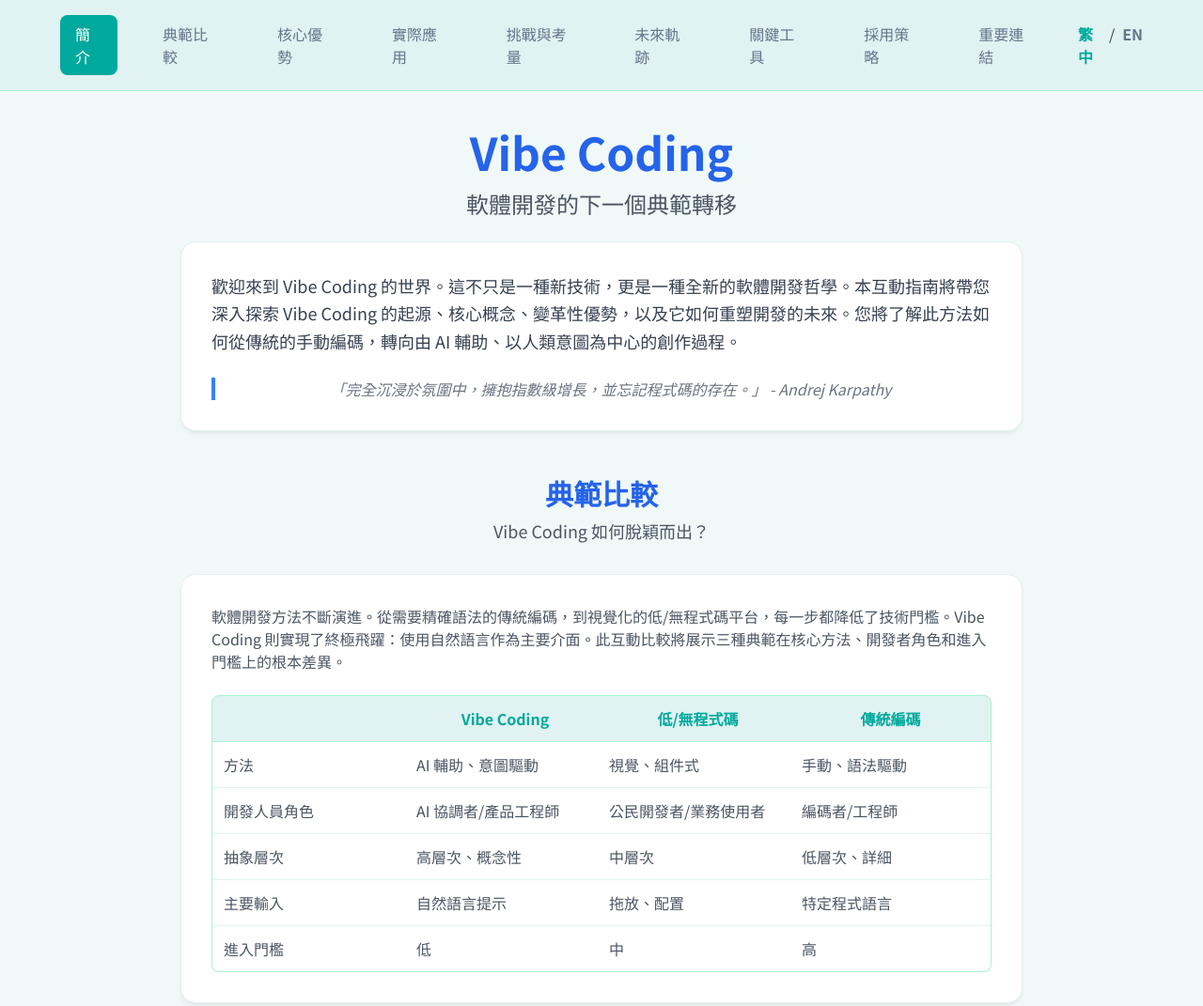
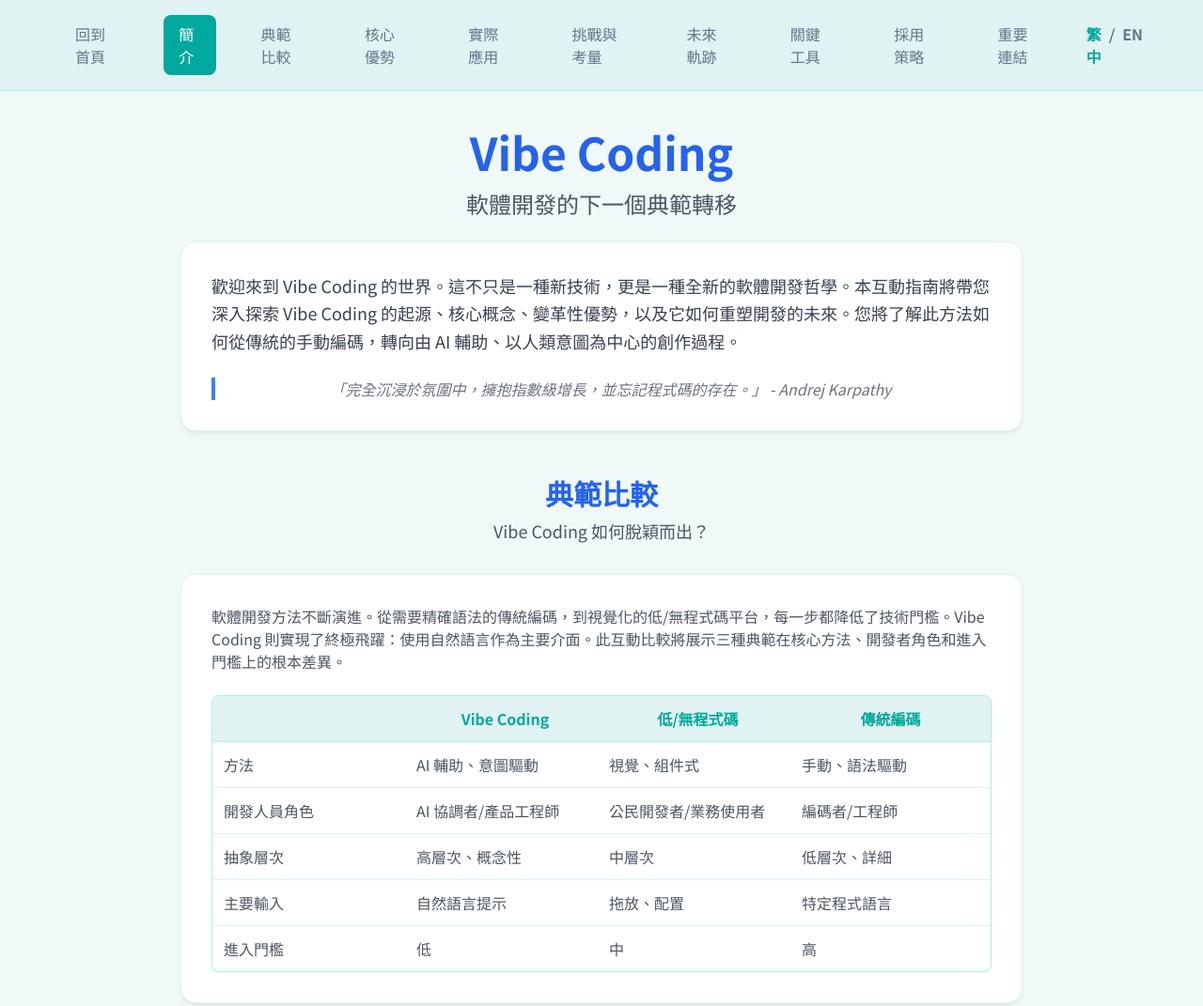
Before and after one commit to Sofiayan86/keke-ai-shorts, a plain HTML site: page subsite/vibe-coding.html in a window 1280 px wide. Shown: the top 1071 px of the page at 94% size. Drawn offline with nearby package versions, Linux system fonts and the light colour scheme.

Commit message:
Update vibe-coding.html

```diff
--- a/subsite/vibe-coding.html
+++ b/subsite/vibe-coding.html
@@ -11,7 +11,7 @@
     <link href="https://fonts.googleapis.com/css2?family=Noto+Sans+TC:wght@400;500;700&display=swap&subset=chinese-traditional" rel="stylesheet">
     <link href="https://fonts.googleapis.com/css2?family=Inter:wght@400;500;700&display=swap" rel="stylesheet">
     <!-- Chosen Palette: Custom Teal #00A99D - All Titles Unified -->
-    <!-- Application Structure Plan: A single-page, scrolling application with a fixed top navigation. This structure provides immediate access to all sections, promoting non-linear exploration. The top navigation is designed to be responsive, stacking vertically on smaller screens and horizontally on larger screens. The flow guides the user from high-level concepts to practical applications, challenges, and future trends, with interactive elements like a direct comparative table and animated charts. The 'Related Links' section is redesigned to match the provided screenshot, featuring a prominent button link. A new language toggle is added for Traditional Chinese and English. -->
+    <!-- Application Structure Plan: A single-page, scrolling application with a fixed top navigation. This structure provides immediate access to all sections, promoting non-linear exploration. The top navigation is designed to be responsive, stacking vertically on smaller screens and horizontally on larger screens. The flow guides the user from high-level concepts to practical applications, challenges, and future trends, with interactive elements like a direct comparative table and animated charts. The 'Related Links' section is redesigned to match the provided screenshot, featuring a prominent button link. A new language toggle is added for Traditional Chinese and English. A "Back to Homepage" link is added to the navigation bar. -->
     <!-- Visualization & Content Choices:
     - Report Info: Comparison of coding paradigms (Table 1). Goal: Compare. Viz/Method: A direct columnar table displaying attributes side-by-side for easy comparison. Interaction: Direct visual comparison, no clicks needed to see different paradigms. Justification: Addresses user feedback for "at a glance" comparison, improving clarity. Library/Method: HTML/CSS/JS (grid layout).
     - Report Info: Quantifiable benefits (55% faster, 80% automation). Goal: Inform/Impact. Viz/Method: Two animated donut charts. Interaction: On-scroll animation to draw attention. Justification: Visualizes percentages effectively and adds a dynamic "wow" factor. Library/Method: Chart.js.
@@ -119,6 +119,7 @@
     <!-- Top Navigation -->
     <nav class="w-full sticky top-0 z-10 py-4 px-6 bg-gray-50 border-b border-gray-200" style="background-color: #E0F2F1; border-color: #A7F3D0;">
         <div class="max-w-6xl mx-auto flex flex-col sm:flex-row justify-center items-center space-y-2 sm:space-y-0 sm:space-x-8">
+            <a href="index.html" class="nav-link" data-lang-key="nav_home">回到首頁</a>
             <a href="#intro" class="nav-link" data-lang-key="nav_intro">簡介</a>
             <a href="#compare" class="nav-link" data-lang-key="nav_compare">典範比較</a>
             <a href="#benefits" class="nav-link" data-lang-key="nav_benefits">核心優勢</a>
@@ -290,6 +291,7 @@
     const languageData = {
         'zh-Hant': {
             docTitle: 'Vibe Coding: 互動式探索指南',
+            nav_home: '回到首頁', // Added for "Back to Homepage" link
             nav_intro: '簡介',
             nav_compare: '典範比較',
             nav_benefits: '核心優勢',
@@ -406,6 +408,7 @@
         },
         'en': {
             docTitle: 'Vibe Coding: Interactive Exploration Guide',
+            nav_home: 'Back to Homepage', // Added for "Back to Homepage" link
             nav_intro: 'Introduction',
             nav_compare: 'Paradigm Comparison',
             nav_benefits: 'Core Benefits',
@@ -774,7 +777,10 @@
         entries.forEach(entry => {
             if (entry.isIntersecting) {
                 navLinks.forEach(link => {
-                    link.classList.toggle('active', link.getAttribute('href').substring(1) === entry.target.id);
+                    // Only apply 'active' class to internal navigation links, not 'nav_home'
+                    if (link.getAttribute('href').startsWith('#')) {
+                        link.classList.toggle('active', link.getAttribute('href').substring(1) === entry.target.id);
+                    }
                 });
             }
         });
```
